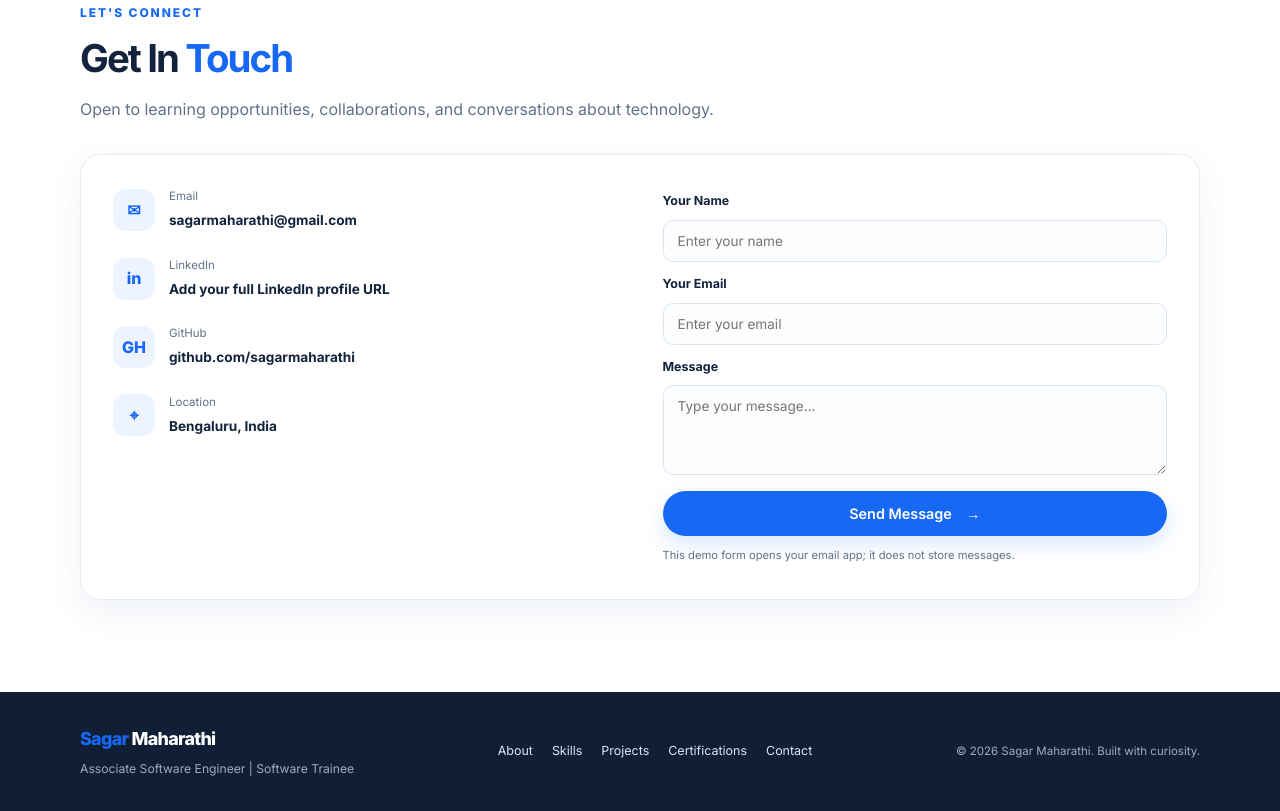
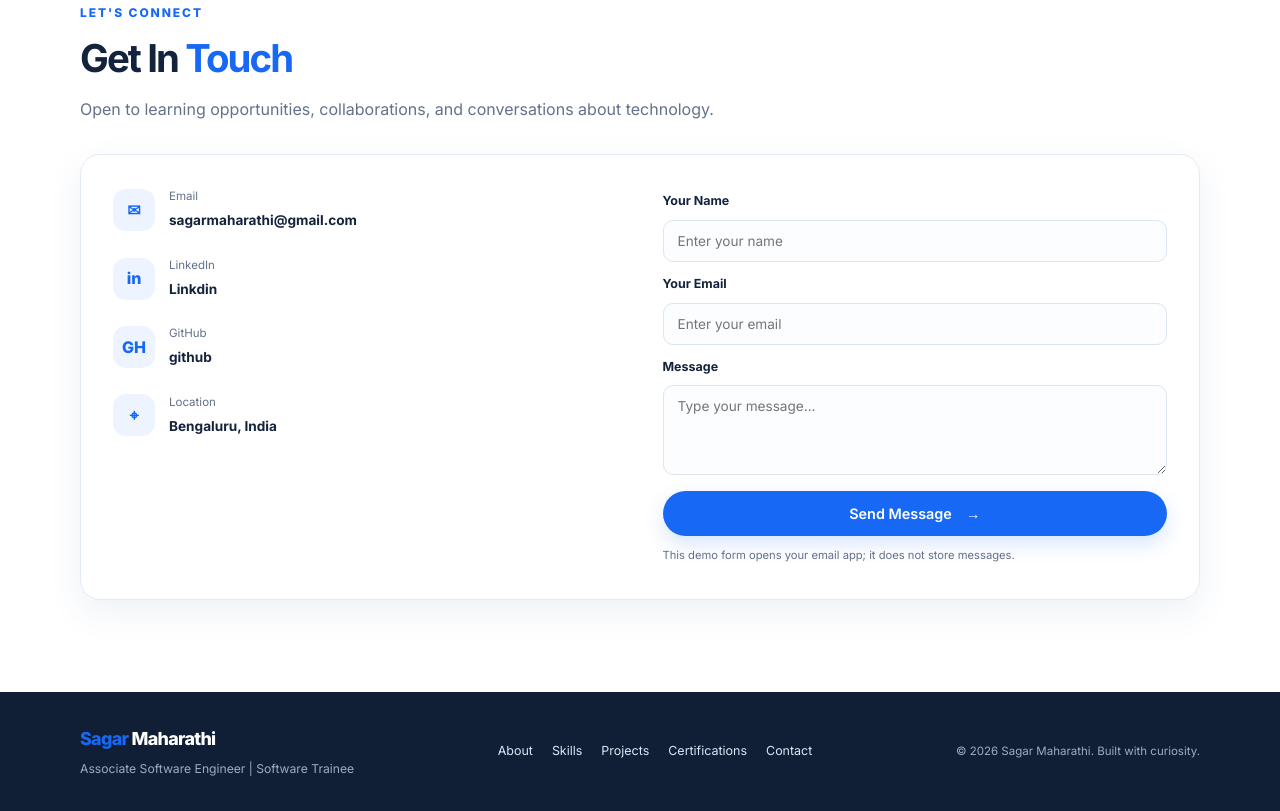
Before and after one commit to sagarmaharathi/portfolio, a plain HTML site: page index.html in a window 1280 px wide. Shown: the part 4895-5706 px from the top of the page. Drawn offline with Linux system fonts and the light colour scheme.

Commit message:
Update index.html

```diff
--- a/index.html
+++ b/index.html
@@ -189,8 +189,8 @@
         <div class="contact-grid">
           <div class="contact-details">
             <a href="mailto:sagarmaharathi@gmail.com"><span class="contact-icon">✉</span><span><small>Email</small><strong>sagarmaharathi@gmail.com</strong></span></a>
-            <a href="https://www.linkedin.com/in/sagarmaharathi" target="_blank" rel="noreferrer"><span class="contact-icon">in</span><span><small>LinkedIn</small><strong>Add your full LinkedIn profile URL</strong></span></a>
-            <a href="https://github.com/sagarmaharathi" target="_blank" rel="noreferrer"><span class="contact-icon">GH</span><span><small>GitHub</small><strong>github.com/sagarmaharathi</strong></span></a>
+            <a href="https://www.linkedin.com/in/sagarmaharathi" target="_blank" rel="noreferrer"><span class="contact-icon">in</span><span><small>LinkedIn</small><strong>Linkdin</strong></span></a>
+            <a href="https://github.com/sagarmaharathi" target="_blank" rel="noreferrer"><span class="contact-icon">GH</span><span><small>GitHub</small><strong>github</strong></span></a>
             <div class="contact-location"><span class="contact-icon">⌖</span><span><small>Location</small><strong>Bengaluru, India</strong></span></div>
           </div>
           <form class="contact-form" id="contact-form">
```
